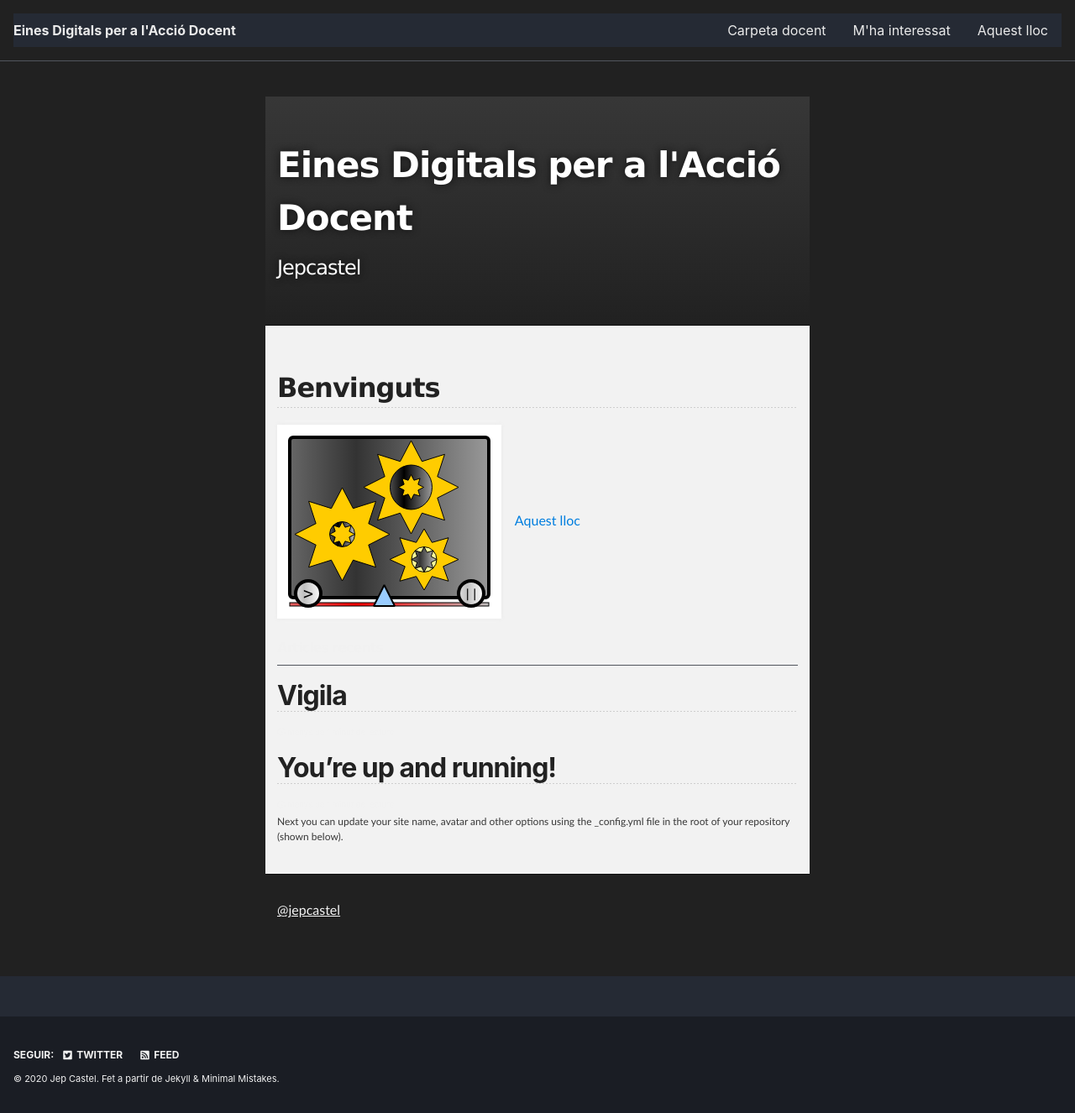
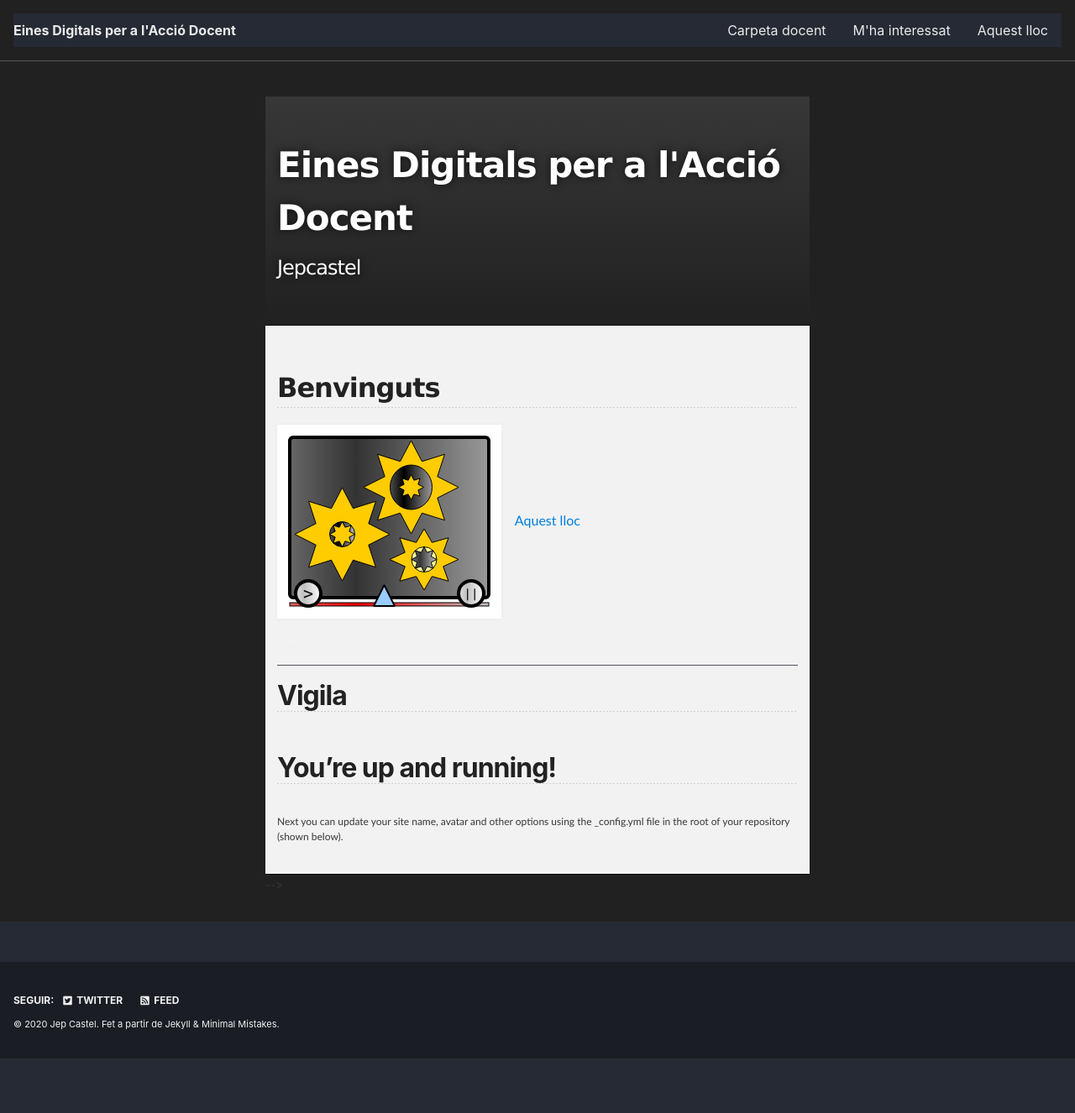
Before and after one commit to jepcastel/github.io, a Jekyll site: the page built from index.html, in a window 1280 px wide. Shown: the whole page at 84% size. Built offline with Jekyll 4.4.1, drawn with Linux system fonts in a browser that asks for light colours; nearby versions of some CDN libraries; the list of posts is cut into pages by our own code; after the commit the page ends 1261 px from its top, so only the background shows below that.

Commit message:
Update index.html

```diff
--- a/index.html
+++ b/index.html
@@ -49,13 +49,13 @@
       </section>
     </div>
 
-    <!-- FOOTER  -->
+    <!-- FOOTER
     <div id="footer_wrap" class="outer">
       <footer class="inner">
         <p><a href="https://twitter.com/jepcastel" target="_blank">@jepcastel</a></p>
 
         <!--<p>Published with <a href="https://pages.github.com">GitHub Pages</a></p>-->
-      </footer>
+      </footer>-->
     </div>
 
 
```
